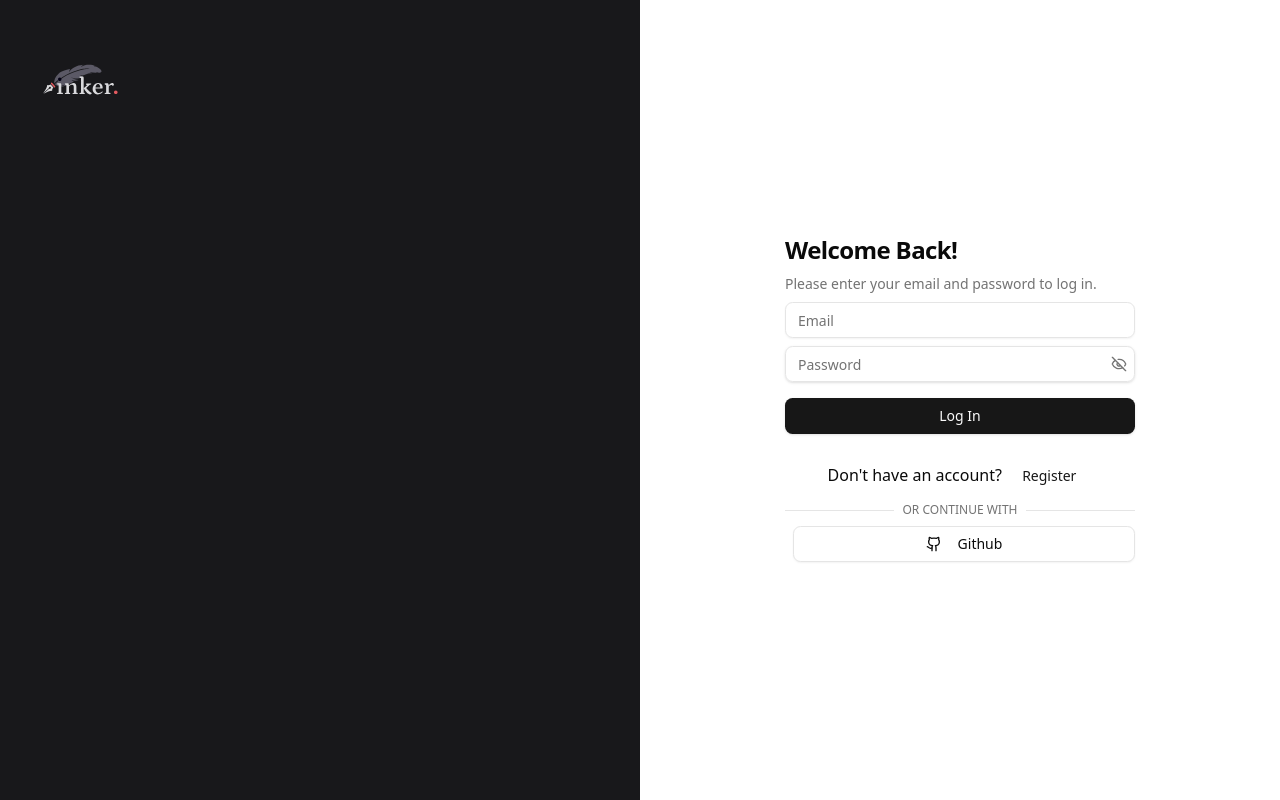
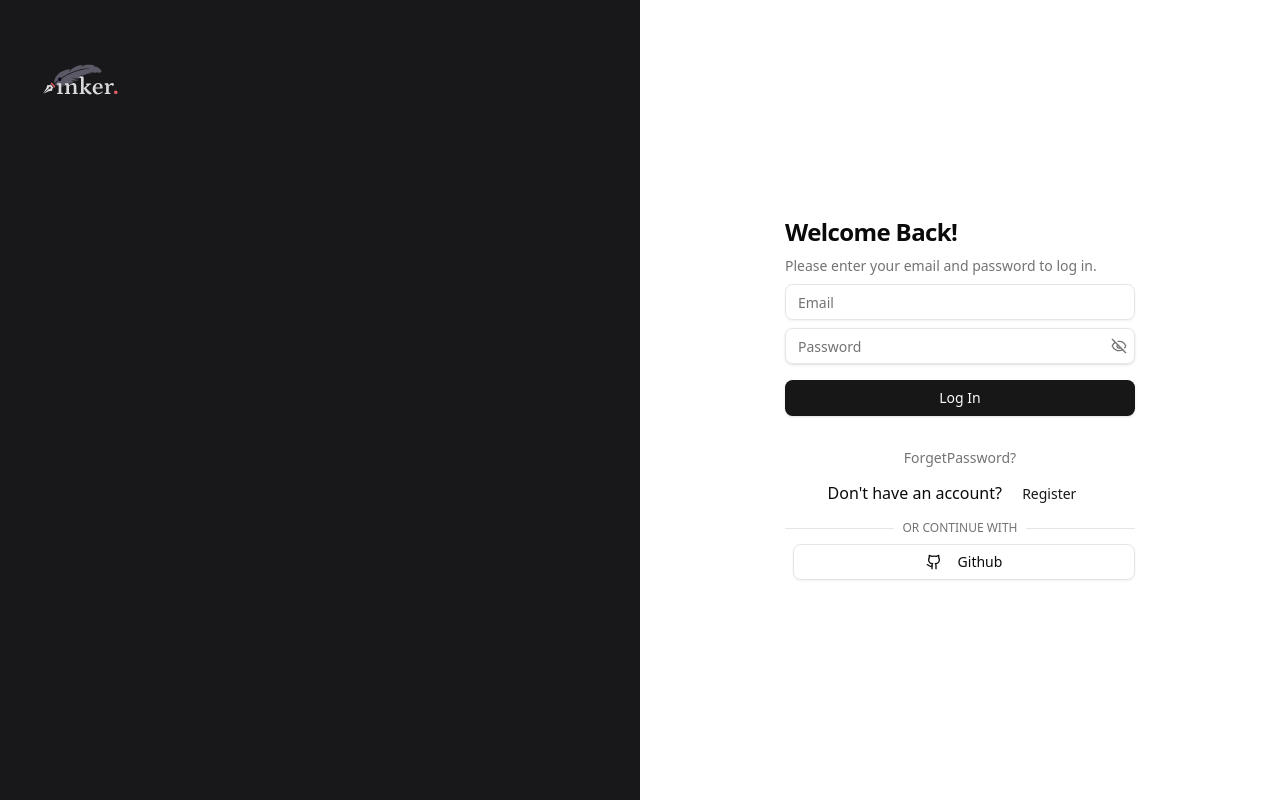
Before and after one commit to mshahilt/Inker, a React (Vite) app in the folder frontend/: page /auth in a window 1280 px wide. Built offline with nearby package versions, Linux system fonts and the light colour scheme; no server answers.

Commit message:
feat: Update the auth form with forget password redirect button

```diff
--- a/frontend/src/components/user/auth/user-auth-form.tsx
+++ b/frontend/src/components/user/auth/user-auth-form.tsx
@@ -107,12 +107,20 @@ export const UserAuthForm: FC<UserAuthFormProps> = ({ authState, onStateChange }
             </Form>
             <div className="text-center">
                 {authState === "login" ? (
+
                     <p>
+                        <div className='flex items-center justify-center'>
+                            <Button variant="link" className='text-sm font-medium text-muted-foreground hover:opacity-75' onClick={() => onStateChange("register")}>
+                                ForgetPassword?
+                            </Button>
+                        </div>
                         Don't have an account?{" "}
                         <Button variant="link" onClick={() => onStateChange("register")}>
                             Register
                         </Button>
                     </p>
+
+
                 ) : (
                     <p>
                         Already have an account?{" "}
```
